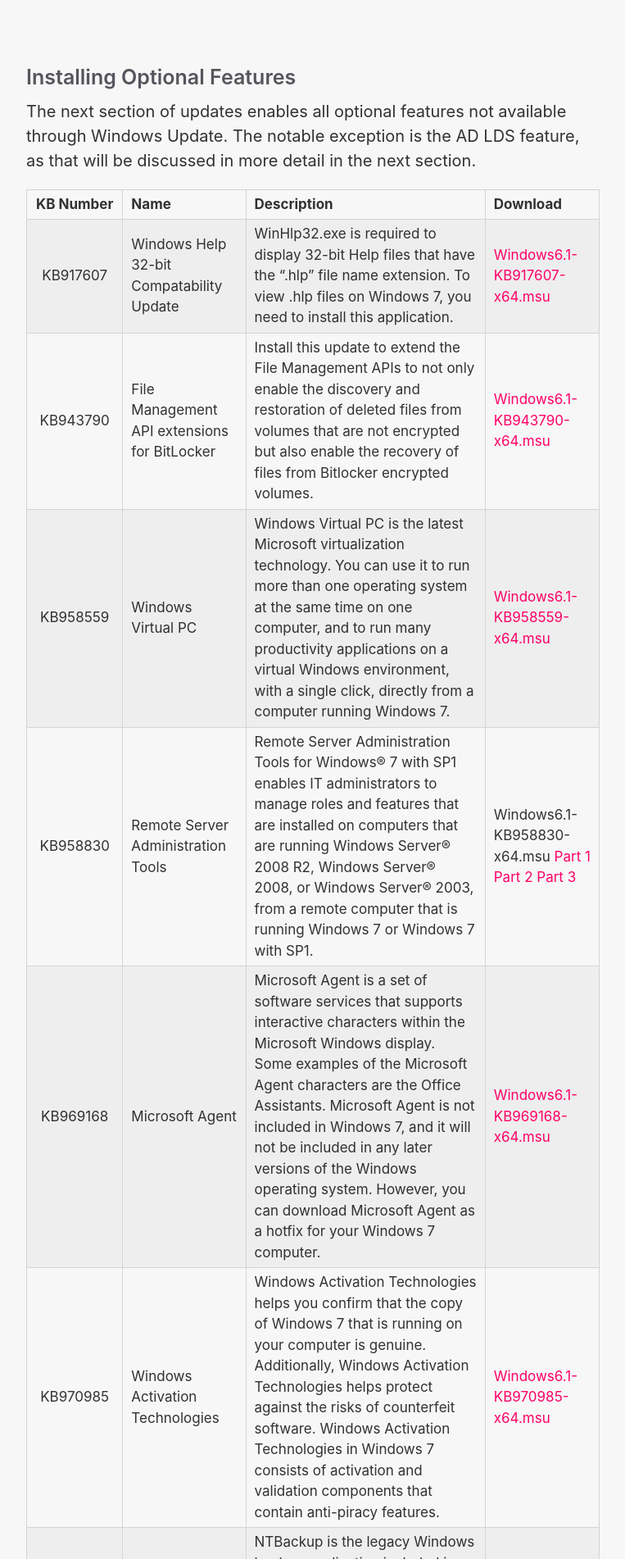
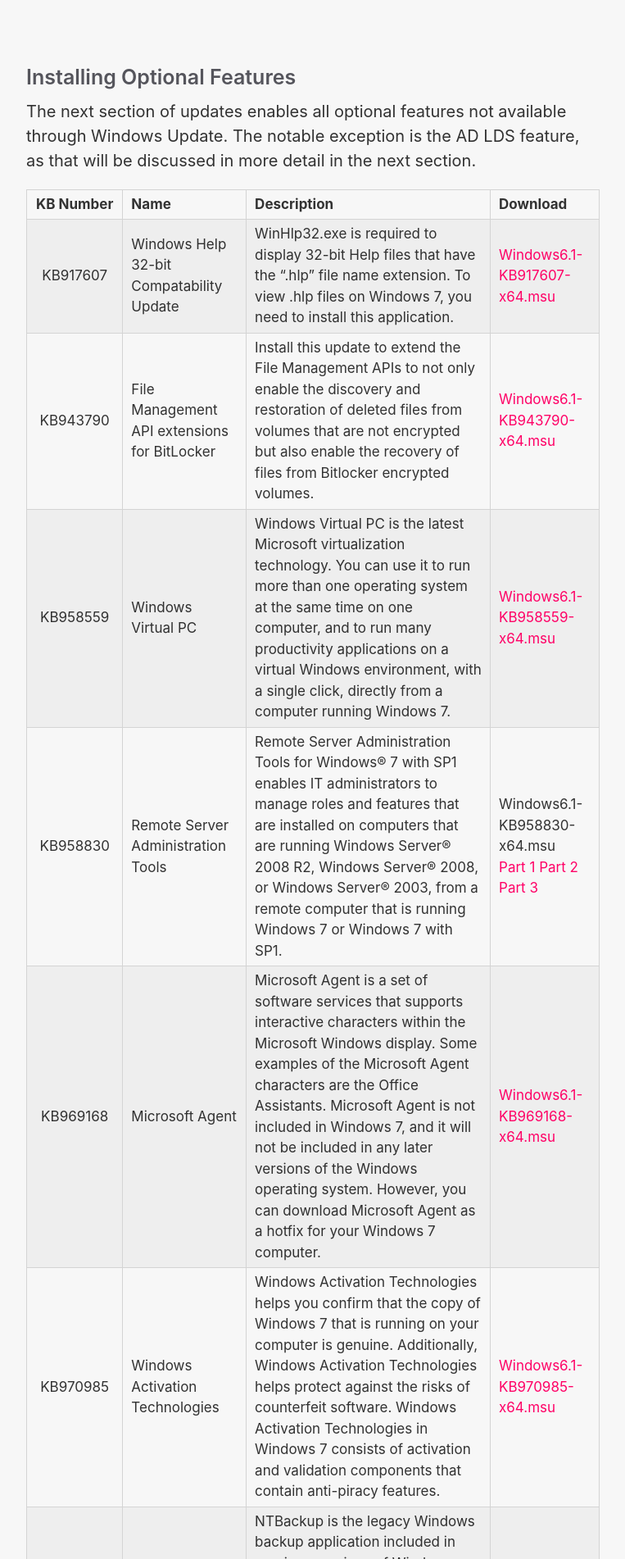
Before and after one commit to HackAndPwn/HackAndPwn.github.io, a Jekyll site: the page built from _posts/2020-05-23-windows-7-esu-patching.md, in a window 1280 px wide. Shown: the part 1249-3151 px from the top of the page at 82% size, without its empty margins (258-1021 px from the left). Built offline with Jekyll 4.4.1, drawn with Linux system fonts in a browser that asks for light colours.

Commit message:
add linebreak

```diff
--- a/_posts/2020-05-23-windows-7-esu-patching.md
+++ b/_posts/2020-05-23-windows-7-esu-patching.md
@@ -33,7 +33,7 @@
 | KB917607  | Windows Help 32-bit Compatability Update     | WinHlp32.exe is required to display 32-bit Help files that have the ".hlp" file name extension. To view .hlp files on Windows 7, you need to install this application. | [Windows6.1-KB917607-x64.msu](https://github.com/HackAndPwn/Windows-7-Patching/raw/master/02_Features/01_Windows6.1-KB917607-x64.msu) |
 | KB943790  | File Management API extensions for BitLocker | Install this update to extend the File Management APIs to not only enable the discovery and restoration of deleted files from volumes that are not encrypted but also enable the recovery of files from Bitlocker encrypted volumes. | [Windows6.1-KB943790-x64.msu](https://github.com/HackAndPwn/Windows-7-Patching/raw/master/02_Features/02_Windows6.1-KB943790-x64.msu) |
 | KB958559  | Windows Virtual PC                           | Windows Virtual PC is the latest Microsoft virtualization technology. You can use it to run more than one operating system at the same time on one computer, and to run many productivity applications on a virtual Windows environment, with a single click, directly from a computer running Windows 7. | [Windows6.1-KB958559-x64.msu](https://github.com/HackAndPwn/Windows-7-Patching/raw/master/02_Features/03_Windows6.1-KB958559-x64.msu) |
-| KB958830  | Remote Server Administration Tools           | Remote Server Administration Tools for Windows® 7 with SP1 enables IT administrators to manage roles and features that are installed on computers that are running Windows Server® 2008 R2, Windows Server® 2008, or Windows Server® 2003, from a remote computer that is running Windows 7 or Windows 7 with SP1. | Windows6.1-KB958830-x64.msu [Part 1](https://github.com/HackAndPwn/Windows-7-Patching/raw/master/02_Features/04_Windows6.1-KB958830-x64.zip.001)  [Part 2](https://github.com/HackAndPwn/Windows-7-Patching/raw/master/02_Features/04_Windows6.1-KB958830-x64.zip.002)  [Part 3](https://github.com/HackAndPwn/Windows-7-Patching/raw/master/02_Features/04_Windows6.1-KB958830-x64.zip.003) |
+| KB958830  | Remote Server Administration Tools           | Remote Server Administration Tools for Windows® 7 with SP1 enables IT administrators to manage roles and features that are installed on computers that are running Windows Server® 2008 R2, Windows Server® 2008, or Windows Server® 2003, from a remote computer that is running Windows 7 or Windows 7 with SP1. | Windows6.1-KB958830-x64.msu <br> [Part 1](https://github.com/HackAndPwn/Windows-7-Patching/raw/master/02_Features/04_Windows6.1-KB958830-x64.zip.001)  [Part 2](https://github.com/HackAndPwn/Windows-7-Patching/raw/master/02_Features/04_Windows6.1-KB958830-x64.zip.002)  [Part 3](https://github.com/HackAndPwn/Windows-7-Patching/raw/master/02_Features/04_Windows6.1-KB958830-x64.zip.003) |
 | KB969168  | Microsoft Agent                              | Microsoft Agent is a set of software services that supports interactive characters within the Microsoft Windows display. Some examples of the Microsoft Agent characters are the Office Assistants.  Microsoft Agent is not included in Windows 7, and it will not be included in any later versions of the Windows operating system. However, you can download Microsoft Agent as a hotfix for your Windows 7 computer. | [Windows6.1-KB969168-x64.msu](https://github.com/HackAndPwn/Windows-7-Patching/raw/master/02_Features/05_Windows6.1-KB969168-x64.msu) |
 | KB970985  | Windows Activation Technologies              | Windows Activation Technologies helps you confirm that the copy of Windows 7 that is running on your computer is genuine. Additionally, Windows Activation Technologies helps protect against the risks of counterfeit software. Windows Activation Technologies in Windows 7 consists of activation and validation components that contain anti-piracy features. | [Windows6.1-KB970985-x64.msu](https://github.com/HackAndPwn/Windows-7-Patching/raw/master/02_Features/06_Windows6.1-KB970985-x64.msu) |
 | KB974150  | Windows NTBackup Utility                    | NTBackup is the legacy Windows backup application included in previous versions of Windows. Files can be backed up to tape, ZIP drives, floppy disks, and hard drives using a proprietary backup format (BKF). It also features integration with Task Scheduler and has several command line switches for scheduled automated backups. | [Windows6.1-KB974150-x64.msu](https://github.com/HackAndPwn/Windows-7-Patching/raw/master/02_Features/07_Windows6.1-KB974150-x64.msu) |
```
